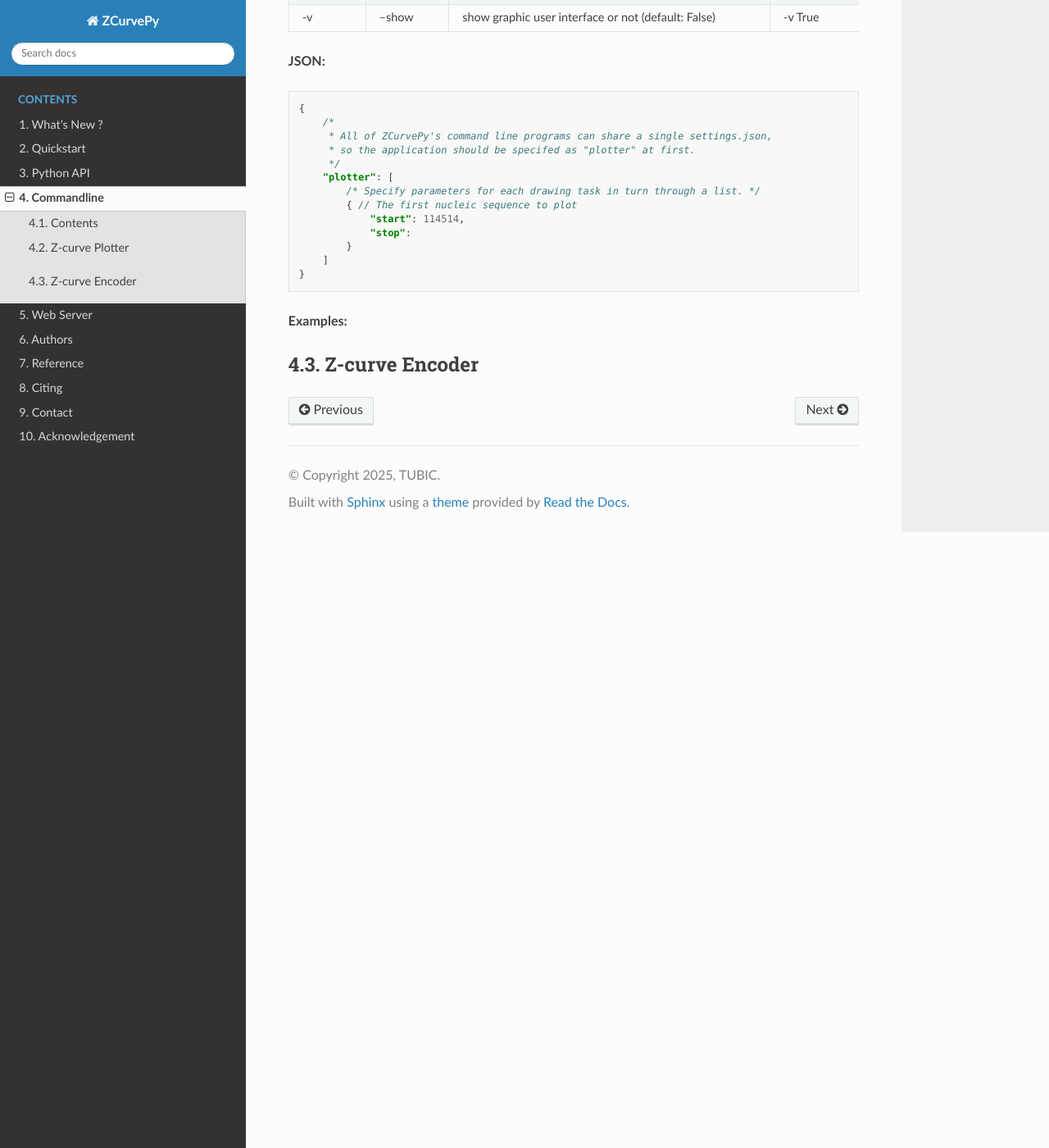
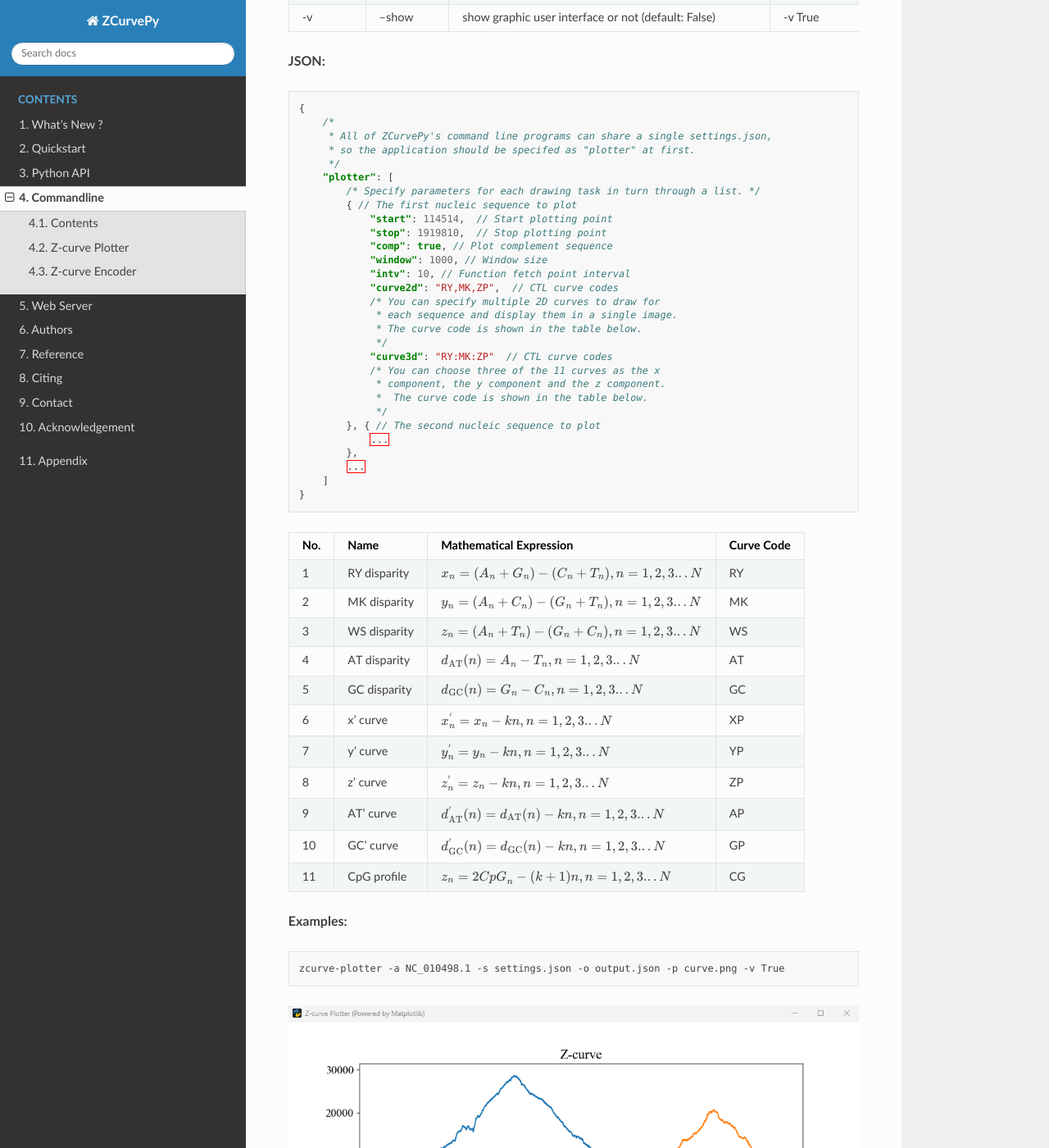
Before and after one commit to zetong-zhang/zcurvepy-docs, a Sphinx documentation site: the page built from docs/source/commandline.md, in a window 1280 px wide and 1400 px high, scrolled down 1120 px. Shown: the whole window at 82% size. Built offline with Sphinx 7.4.7 and the Read the Docs theme 3.1.0, drawn with Linux system fonts in a browser that asks for light colours; pages that are not in the unit, such as notebooks, are missing from menus; some of the changed text lies outside the part shown.

Commit message:
Add files via upload

````diff
--- a/docs/source/commandline.md
+++ b/docs/source/commandline.md
@@ -1,10 +1,10 @@
 # Commandline
 In order to meet the needs of more users, especially those who are not good at Python, we also equipped ZCurvePy with a series of command line programs that are basically consistent with APIs and Web Server functionality. In some ways, command line programs are more powerful than API interfaces, such as convenient visual interfaces and easy-to-write setting files as JSON.
 ## Contents
-- [Z-curve Plotter](#z_curve_plotter)
-- [Z-curve Encoder](#z_curve_encoder)
-- [Z-curve Segmenter](#z_curve_segmenter)
-## Z-curve Plotter <a id="z_curve_plotter"></a>
+- [Z-curve Plotter](#z-curveplotter)
+- [Z-curve Encoder](#z-curve-encoder)
+- [Z-curve Segmenter](#z-curve-segmenter)
+## Z-curve Plotter
 This is the executable command line version of ZCurvePlotter, which integrates sequence download, cropping, complementary sequence transformation, multi-curve visualization, and more.
 
 **Usage:**
@@ -38,12 +38,50 @@ zcurve-plotter-3d [-h] [-f FASTA] [-g GENBANK] [-a ACCESSION] -s SETTINGS [-o OU
     "plotter": [
         /* Specify parameters for each drawing task in turn through a list. */
         { // The first nucleic sequence to plot
-            "start": 114514,
-            "stop":
-        }
+            "start": 114514,  // Start plotting point
+            "stop": 1919810,  // Stop plotting point
+            "comp": true, // Plot complement sequence
+            "window": 1000, // Window size
+            "intv": 10, // Function fetch point interval
+            "curve2d": "RY,MK,ZP",  // CTL curve codes
+            /* You can specify multiple 2D curves to draw for
+             * each sequence and display them in a single image.
+             * The curve code is shown in the table below.
+             */
+            "curve3d": "RY:MK:ZP"  // CTL curve codes
+            /* You can choose three of the 11 curves as the x
+             * component, the y component and the z component.
+             *  The curve code is shown in the table below.
+             */
+        }, { // The second nucleic sequence to plot
+            ...
+        },
+        ...
     ]
 }
 ```
 
+| No. |Name                     |Mathematical Expression                             | Curve Code |
+|:---:|:-----------------------:|:---------------------------------------------------|:----------:|
+| 1   |RY disparity             |$x_{n}=(A_{n}+G_{n})-(C_{n}+T_{n}), n=1,2,3...N$    |RY          |
+| 2   |MK disparity             |$y_{n}=(A_{n}+C_{n})-(G_{n}+T_{n}), n=1,2,3...N$    |MK          |
+| 3   |WS disparity             |$z_{n}=(A_{n}+T_{n})-(G_{n}+C_{n}), n=1,2,3...N$    |WS          |
+| 4   |AT disparity             |$d_{\rm AT}(n)=A_{n}-T_{n}, n=1,2,3...N$            |AT          |
+| 5   |GC disparity             |$d_{\rm GC}(n)=G_{n}-C_{n}, n=1,2,3...N$            |GC          |
+| 6   |x' curve                 |$x_{n}^{'}=x_{n} - kn, n=1,2,3...N$                 |XP          |
+| 7   |y' curve                 |$y_{n}^{'}=y_{n} - kn, n=1,2,3...N$                 |YP          |
+| 8   |z' curve                 |$z_{n}^{'}=z_{n} - kn, n=1,2,3...N$                 |ZP          |
+| 9   |AT' curve                |$d_{\rm AT}^{'}(n)=d_{\rm AT}(n) - kn, n=1,2,3...N$ |AP          |
+| 10  |GC' curve                |$d_{\rm GC}^{'}(n)=d_{\rm GC}(n) - kn, n=1,2,3...N$ |GP          |
+| 11  |CpG profile              |$z_{n}=2{CpG}_{n} - (k + 1)n, n=1,2,3...N$          |CG          |
+
 **Examples:**
+```bash
+zcurve-plotter -a NC_010498.1 -s settings.json -o output.json -p curve.png -v True
+```
+![Z-curve Plotter Example](./images/z_plotter_example.png)
+```bash
+zcurve-plotter-3d -a NC_010498.1,NC_000913.3 -s settings.json -o output.json -p curve.png -v True
+```
+![Z-curve Plotter Example](./images/z_plotter_3d_example.png)
 ## Z-curve Encoder <a id="z_curve_encoder"></a>
````
Also changed, not shown: docs/source/appendix.md (added, +22 -0 lines), docs/source/index.md (+1 -0 lines).
